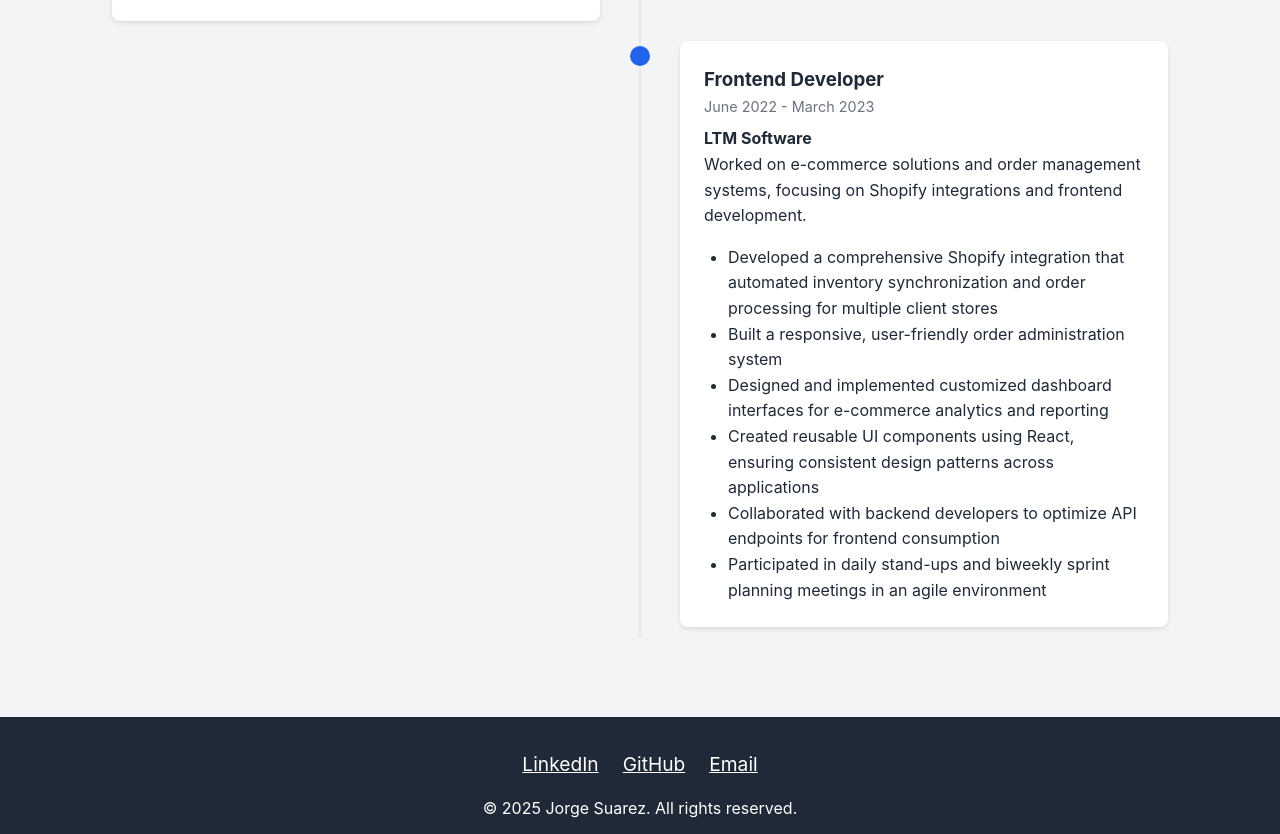
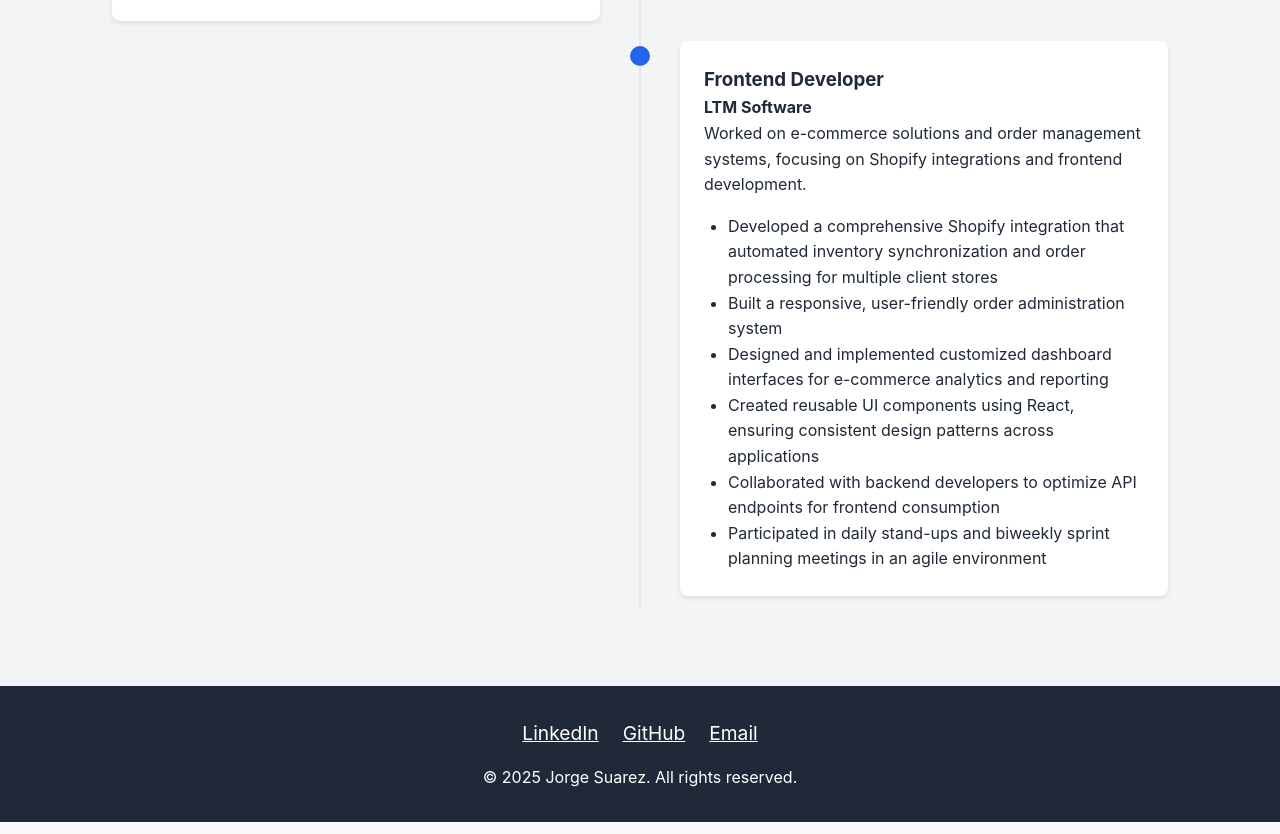
Before and after one commit to JorgeSuarezV/JorgeSuarezV.github.io, a plain HTML site: page index.html in a window 1280 px wide. Shown: the part 4895-5729 px from the top of the page. Drawn offline with Linux system fonts and the light colour scheme.

Commit message:
Update index.html

```diff
--- a/index.html
+++ b/index.html
@@ -734,7 +734,6 @@
       <div class="timeline-item">
         <div class="timeline-content">
           <h3>Frontend Developer</h3>
-          <div class="timeline-date">June 2022 - March 2023</div>
           <h4>LTM Software</h4>
           <p>Worked on e-commerce solutions and order management systems, focusing on Shopify integrations and frontend development.</p>
           <ul style="margin-top: 1rem; margin-left: 1.5rem;">
```
